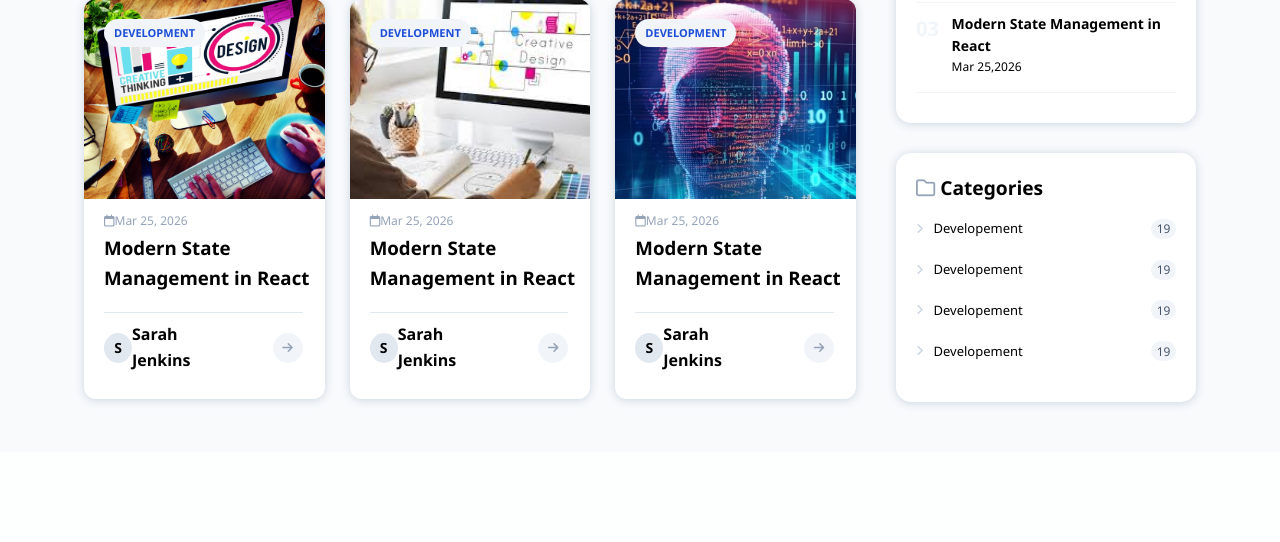
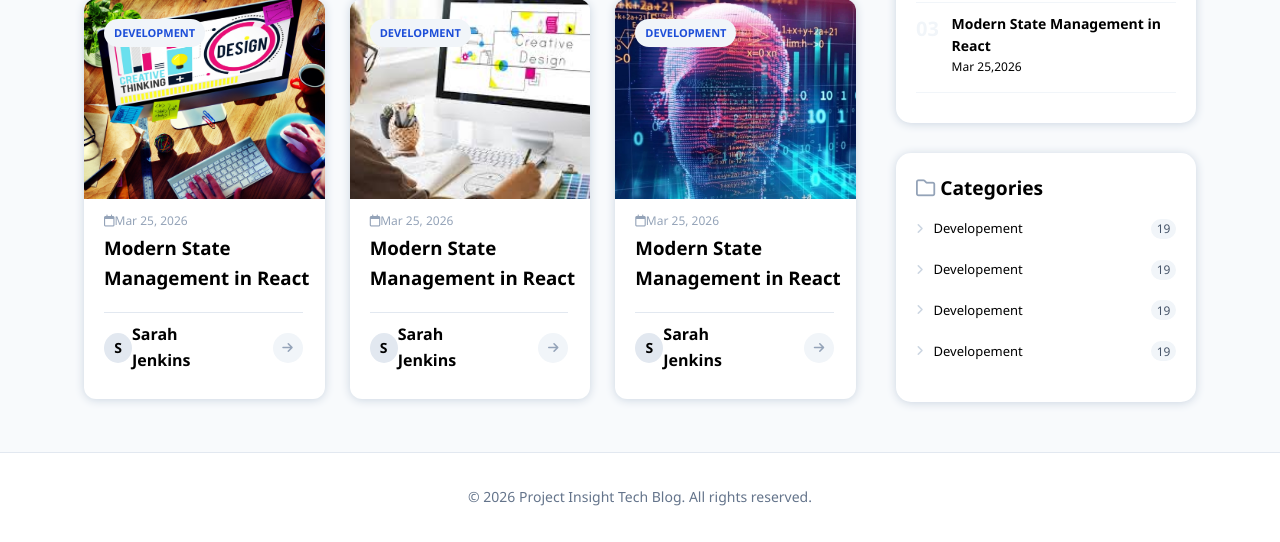
Before and after one commit to MarwanBouhamid07/Project-final-blog, a PHP site: page /pages/home.php in a window 1280 px wide. Shown: the part 1044-1586 px from the top of the page. Before the commit the page ends 1451 px from the top, so only its background shows below. Run offline with PHP 8.4, Linux system fonts and the light colour scheme; some libraries are stand-ins or nearby versions.

Commit message:
footer of the home page

```diff
--- a/assets/styles/home.css
+++ b/assets/styles/home.css
@@ -449,6 +449,17 @@ color: var(--color-primary-700);
 background-color: var(--color-primary-100);
 color: var(--color-primary-700);
 }
+footer{
+    width: 100%;
+    height: 90px;
+    display: flex;
+    font-size: 14px;
+    color: var(--color-slate-500);
+    justify-content: center;
+    align-items: center;
+    border-top: 1px solid var(--color-slate-200);
+    background-color: var(--color-bg-surface);
+}
 @media (max-width:2136px) {
        main{
         width: 90%;
--- /dev/null
+++ b/includes/footer.php
@@ -0,0 +1 @@
+<footer>&copy 2026 Project Insight Tech Blog. All rights reserved.</footer>
--- a/pages/home.php
+++ b/pages/home.php
@@ -217,7 +217,7 @@
         </aside>
         </div>
     </main>
-
+    <?php include "../includes/footer.php"?>
     <script src="../assets/scripts/script.js"></script>
 </body>
 
```
